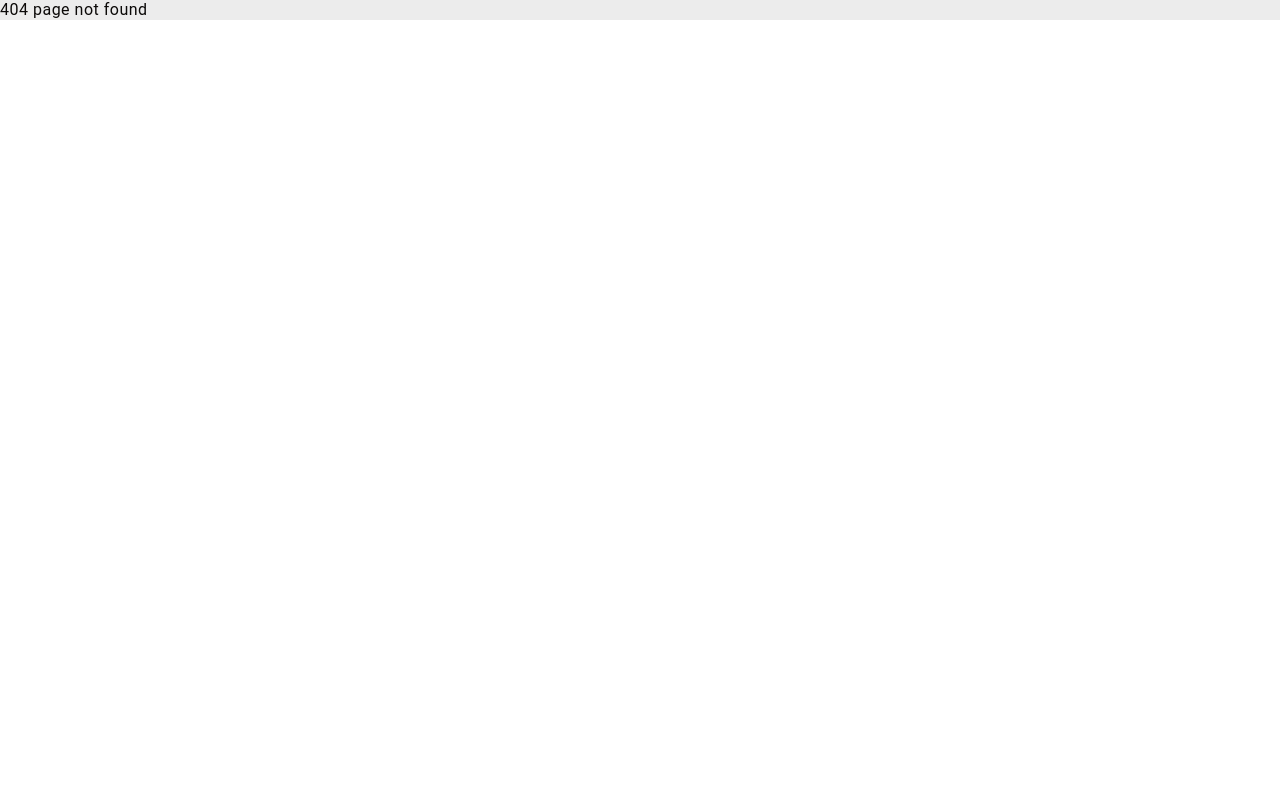
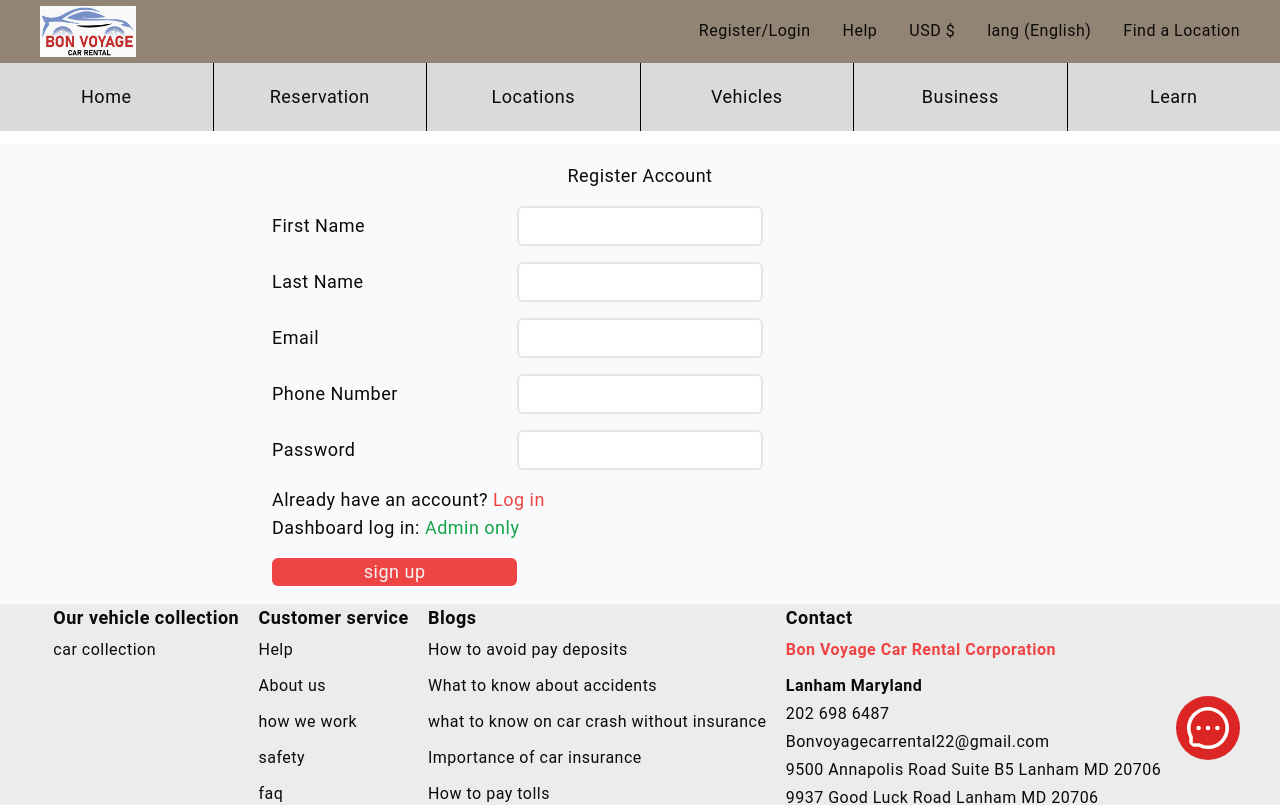
Before and after one commit to Ndesimoni/BON-VOYAGE-CAR-RENTALS-PROJECT, a React (Vite) app: page /sign-up in a window 1280 px wide. Before the commit this address had no page. Shown: the top 805 px of the page. Built offline with nearby package versions, Linux system fonts and the light colour scheme.

Commit message:
added login route

```diff
--- a/src/App.jsx
+++ b/src/App.jsx
@@ -1,5 +1,5 @@
 //todo // package import
-import { BrowserRouter, Route, Routes } from "react-router-dom";
+import { BrowserRouter, Navigate, Route, Routes } from "react-router-dom";
 // useLocation
 //todo // component imports
 import CLarksvilleTennessee from "./pages/Location/CLarksVilleTennessee";
@@ -55,6 +55,7 @@ import BookNow from "./pages/Vehicles/BookNow";
 
 //providing context to our entire application
 import { ContextProvider } from "./AppContext";
+import RegisterAccount from "./components/Form/CreateAccountForm";
 
 const App = () => {
   // const state = useLocation();
@@ -70,9 +71,11 @@ const App = () => {
               </ContextProvider>
             }
           >
-            {/* <Route index element={<Navigate replace to="home" />} /> */}
+            <Route index element={<Navigate replace to="/home" />} />
             {/* this are children nested routes */}
-            <Route path="/" element={<HomePage />} />
+            <Route path="/home" element={<HomePage />} />
+            <Route path="/sign-up" element={<RegisterAccount />} />
+
             {/* //todo //: route for navbar-_1 */}
             {/* routes for help */}
             <Route path="F-A-Q" element={<Faq />} />
--- a/src/components/Form/CreateAccountForm.jsx
+++ b/src/components/Form/CreateAccountForm.jsx
@@ -3,43 +3,6 @@ import { useForm } from "react-hook-form";
 import FormErrors from "../FormErrors";
 import { useNavigate } from "react-router-dom";
 import WrongCredentials from "../WrongCredentials";
-
-// import styled from "styled-components";
-// import Button from "../ui/Reuseable_Ui/Button";
-
-// const RegisterSectionStyles = styled.fieldset({
-//   display: "flex",
-//   justifyContent: "center",
-//   alignItems: "center",
-//   padding: "15px 15px 0px 15px",
-// });
-
-// const DivSection = styled.div({
-//   margin: " 5px",
-//   lineHeight: "23px",
-// });
-
-// const InputStyle = styled.input({
-//   width: "260px",
-//   padding: "2px",
-//   border: "1px solid #d2d2d2",
-//   borderRadius: "3px",
-// });
-
-// const TextArea = styled.textarea({
-//   padding: "1px",
-//   border: "1px solid #d2d2d2",
-//   borderRadius: "3px",
-// });
-
-// const LogIn = styled.div({
-//   display: "flex",
-//   justifyContent: "center",
-//   alignItems: "center",
-//   padding: "15px",
-// });
-
-//todo this is the register component
 
 const RegisterAccount = () => {
   const [showLogin, setShowLogin] = useState(false);
@@ -103,11 +66,11 @@ const RegisterAccount = () => {
       {!showLogin ? (
         <form
           key="register"
-          className="text-lg p-4 flex flex-col gap-4 "
+          className="text-lg p-4 flex flex-col gap-4 w-3/5 mx-auto"
           onSubmit={handleSubmit(handleRegister)}
         >
           <h1 className="text-center">Register Account</h1>
-          <div className="grid grid-cols-[1fr_2fr_1fr]  items-center">
+          <div className="grid grid-cols-3  items-center">
             <label htmlFor="firstName" className="capitalize ">
               first name
             </label>
@@ -125,7 +88,7 @@ const RegisterAccount = () => {
             )}
           </div>
 
-          <div className="grid grid-cols-[1fr_2fr_1fr]  items-center">
+          <div className="grid grid-cols-3 items-center">
             <label htmlFor="lastName" className="capitalize ">
               last name
             </label>
@@ -137,7 +100,7 @@ const RegisterAccount = () => {
             />
           </div>
 
-          <div className="grid grid-cols-[1fr_2fr_1fr]  items-center">
+          <div className="grid grid-cols-3  items-center">
             <label htmlFor="userEmail" className="capitalize ">
               Email
             </label>
@@ -155,7 +118,7 @@ const RegisterAccount = () => {
             )}
           </div>
 
-          <div className="grid grid-cols-[1fr_2fr_1fr]  items-center">
+          <div className="grid grid-cols-3  items-center">
             <label htmlFor="userNumber" className="capitalize ">
               Phone number
             </label>
@@ -173,7 +136,7 @@ const RegisterAccount = () => {
             )}
           </div>
 
-          <div className="grid grid-cols-[1fr_2fr_1fr]  items-center">
+          <div className="grid grid-cols-3  items-center">
             <label htmlFor="userPassword" className="capitalize ">
               password
             </label>
@@ -216,15 +179,15 @@ const RegisterAccount = () => {
       ) : (
         <form
           key="login"
-          className="text-lg p-4 flex flex-col gap-5 "
+          className="text-lg p-4 flex flex-col gap-5 w-3/5 mx-auto"
           onSubmit={handleSubmit(handleSubmitLogin)}
         >
           <h1 className="text-lg text-center font-bold">
             Log into your account
           </h1>
-          <div className="grid grid-cols-[1fr_2fr_1fr] items-center ">
+          <div className="grid grid-cols-3 items-center ">
             <label htmlFor="userEmail" className="capitalize font-semibold">
-              Email:
+              Email
             </label>
             <input
               type="email"
@@ -240,9 +203,9 @@ const RegisterAccount = () => {
             )}
           </div>
 
-          <div className="grid grid-cols-[1fr_2fr_1fr]  items-center">
+          <div className="grid grid-cols-3  items-center">
             <label htmlFor="userPassword" className="capitalize font-semibold">
-              password :
+              password
             </label>
             <input
               type="password"
@@ -286,7 +249,7 @@ const RegisterAccount = () => {
           {wrongCredentials && (
             <WrongCredentials>{wrongCredentials}</WrongCredentials>
           )}
-          <button className="text-stone-100 bg-red-500 w-1/3">Log in</button>
+          <button className="text-stone-100 bg-red-500 w-1/2">Log in</button>
         </form>
       )}
     </>
--- a/src/components/ui/Header/NavBar-1/NavBar_1.jsx
+++ b/src/components/ui/Header/NavBar-1/NavBar_1.jsx
@@ -1,11 +1,9 @@
 import { useState } from "react";
 
-// import NavBar_1_Items from "./NavBar_1_Items";
-// import { NavBar1Data } from "../../../../DB/Local_Data_Base";
-import RegisterAccount from "../../../Form/CreateAccountForm";
+// import RegisterAccount from "../../../Form/CreateAccountForm";
 import NavBar_1_Items from "./NavBar_1_Items";
 
-import { NavLink } from "react-router-dom";
+import { Link, NavLink } from "react-router-dom";
 import styled from "styled-components";
 
 const H4 = styled.h4({
@@ -30,18 +28,7 @@ const NavBar_1B = () => {
 
       <div className="flex items-center gap-3">
         <ul className="relative flex gap-8">
-          <NavBar_1_Items
-            index={5}
-            H2={
-              <p>
-                Register<span>/</span>Login
-              </p>
-            }
-            setActiveIndex={setActiveIndex}
-            activeIndex={activeIndex}
-          >
-            <RegisterAccount />
-          </NavBar_1_Items>
+          <Link to="/sign-up">Register/Login</Link>
 
           <NavBar_1_Items
             index={1}
--- a/src/components/ui/Header/NavBar-1/Nav_1Item.jsx
+++ /dev/null
@@ -1,39 +0,0 @@
-const itemArr = [
-  {
-    heading: "help",
-    items: ["this", "that", "finger"],
-  },
-  {
-    heading: "lang",
-    items: ["mine", "them"],
-  },
-  {
-    heading: "usd",
-    items: ["those", "simoni"],
-  },
-  {
-    heading: "home",
-    items: ["boyz", "sabi pikin", "that", "the name"],
-  },
-];
-
-function Nav_1Item({ activeItem, setActiveItem }) {
-  function handleClick(index) {
-    console.log(index);
-    setActiveItem(index === activeItem ? null : index);
-  }
-  return (
-    <div className="flex gap-8">
-      {itemArr.map((item, i) => (
-        <div key={i}>
-          <h1 onClick={() => handleClick(i)}>{item.heading}</h1>
-          {item.items.map(
-            (el, elI) => activeItem === i && <li key={elI}>{el}</li>
-          )}
-        </div>
-      ))}
-    </div>
-  );
-}
-
-export default Nav_1Item;
--- a/src/components/ui/Header/NavBar-2/Nav_2.jsx
+++ b/src/components/ui/Header/NavBar-2/Nav_2.jsx
@@ -21,7 +21,7 @@ function Nav_2() {
 
   function handleClickHome() {
     setActiveLink(null);
-    navigate("/");
+    navigate("/home");
   }
 
   return (
```
Also changed, not shown: src/pages/Vehicles/CarDetailsFormFilled.jsx (+8 -0 lines).
